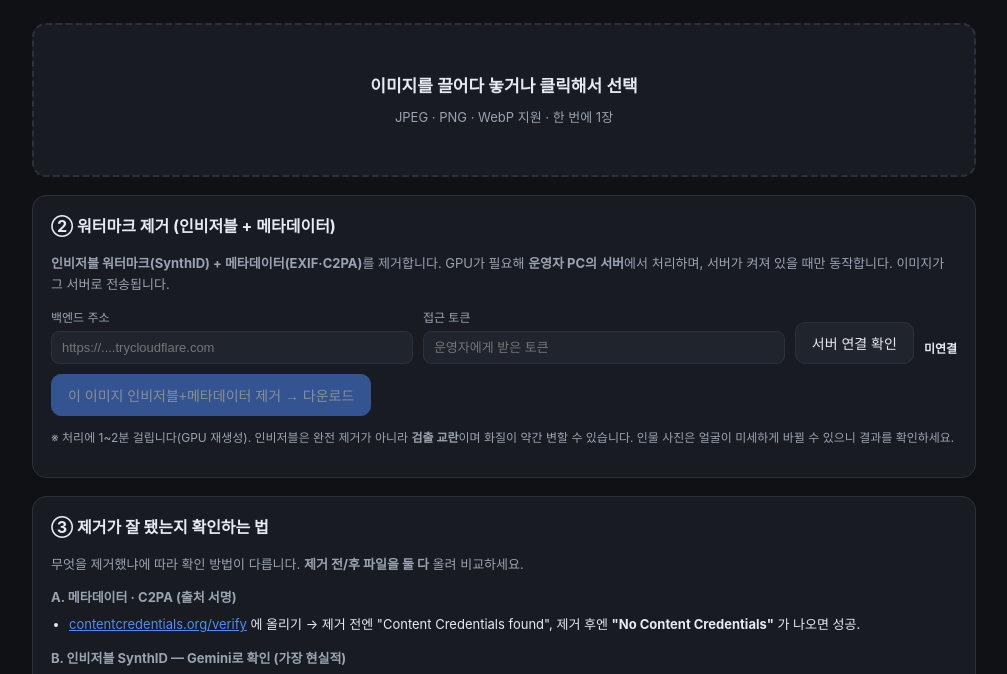
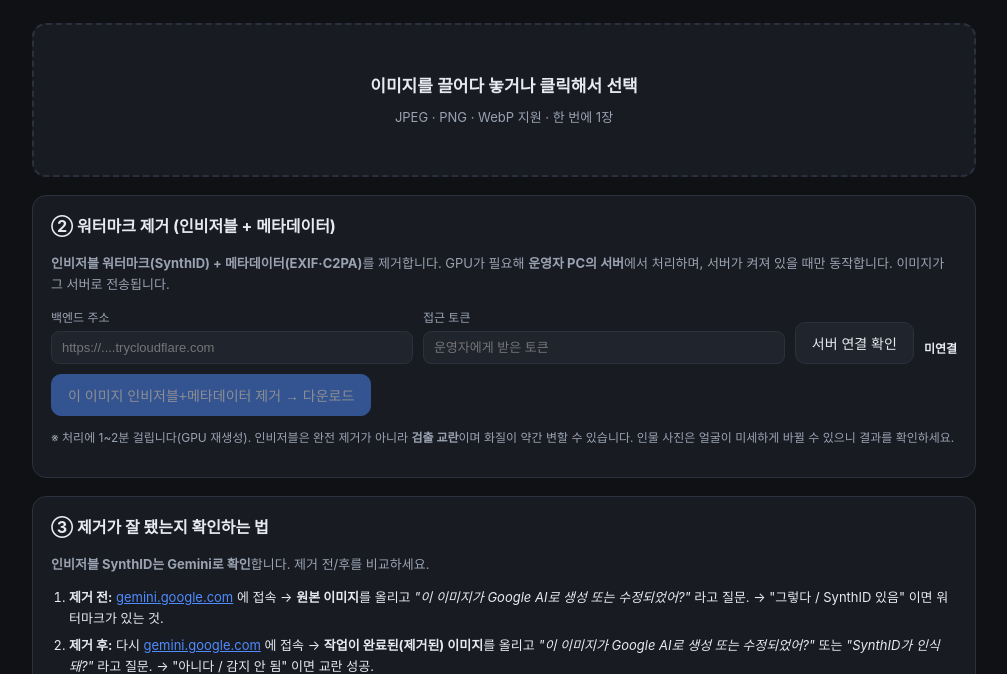
Before and after one commit to whiteshrimp7777-rgb/watermark-tool, a website built with Vite: page index.html in a window 1280 px wide. Shown: the part 125-799 px from the top of the page, without its empty margins (136-1143 px from the left). Built offline with nearby package versions, Linux system fonts and the light colour scheme.

Commit message:
③ 검증 단순화: 메타데이터(C2PA) 확인 항목 제거, SynthID(Gemini) 확인만 유지

```diff
--- a/index.html
+++ b/index.html
@@ -82,18 +82,8 @@
       <section class="card info">
         <h3>③ 제거가 잘 됐는지 확인하는 법</h3>
         <p class="muted">
-          무엇을 제거했냐에 따라 확인 방법이 다릅니다. <b>제거 전/후 파일을 둘 다</b> 올려 비교하세요.
+          <b>인비저블 SynthID는 Gemini로 확인</b>합니다. 제거 전/후를 비교하세요.
         </p>
-
-        <p class="muted" style="margin-bottom:4px"><b>A. 메타데이터 · C2PA (출처 서명)</b></p>
-        <ul class="links" style="margin-top:0">
-          <li>
-            <a href="https://contentcredentials.org/verify" target="_blank" rel="noopener">contentcredentials.org/verify</a>
-            에 올리기 → 제거 전엔 "Content Credentials found", 제거 후엔 <b>"No Content Credentials"</b> 가 나오면 성공.
-          </li>
-        </ul>
-
-        <p class="muted" style="margin-bottom:4px"><b>B. 인비저블 SynthID — Gemini로 확인 (가장 현실적)</b></p>
         <ol class="links" style="margin-top:0">
           <li>
             <b>제거 전:</b>
```
